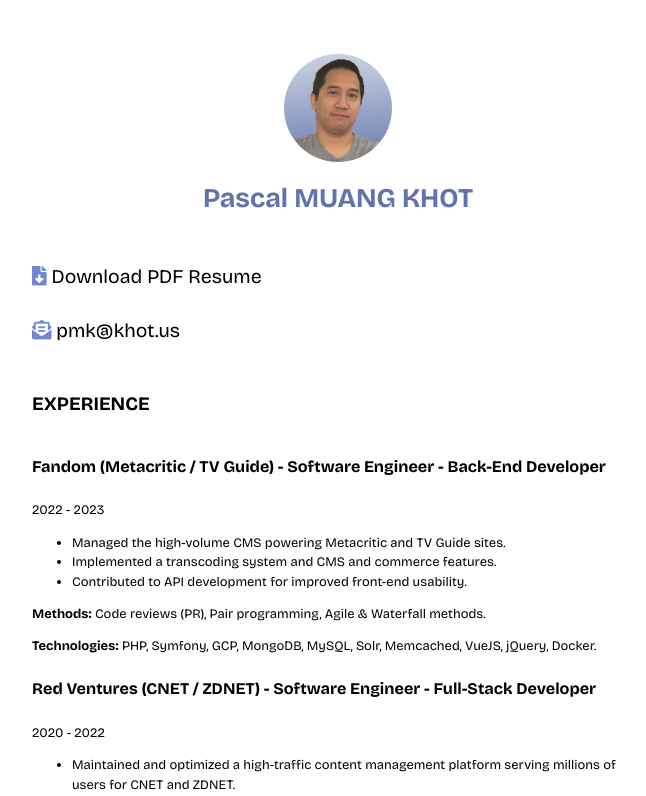
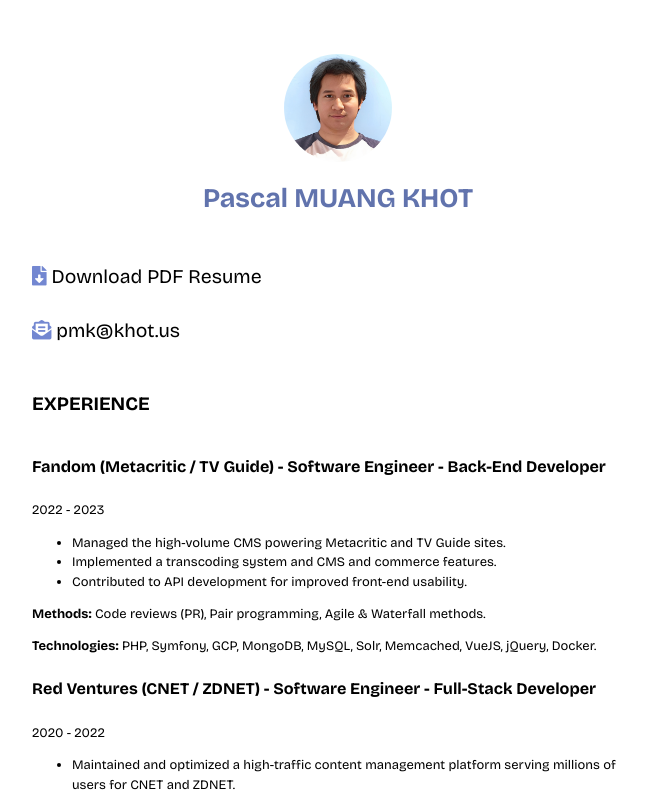
Before and after one commit to mkpascal/mkpascal.net, a Next.js app: page /resume in a window 1280 px wide. Shown: the top 796 px of the page, without its empty margins (302-948 px from the left). Built offline with nearby package versions, Linux system fonts and the light colour scheme.

Commit message:
Update layout.js

```diff
--- a/components/layout.js
+++ b/components/layout.js
@@ -41,7 +41,7 @@
             <Link href="/">
               <Image
                 priority
-                src="/images/profile23.png"
+                src="/images/PASCAL_LAST_MAY.jpg"
                 className={utilStyles.borderCircle}
                 height={108}
                 width={108}
```
